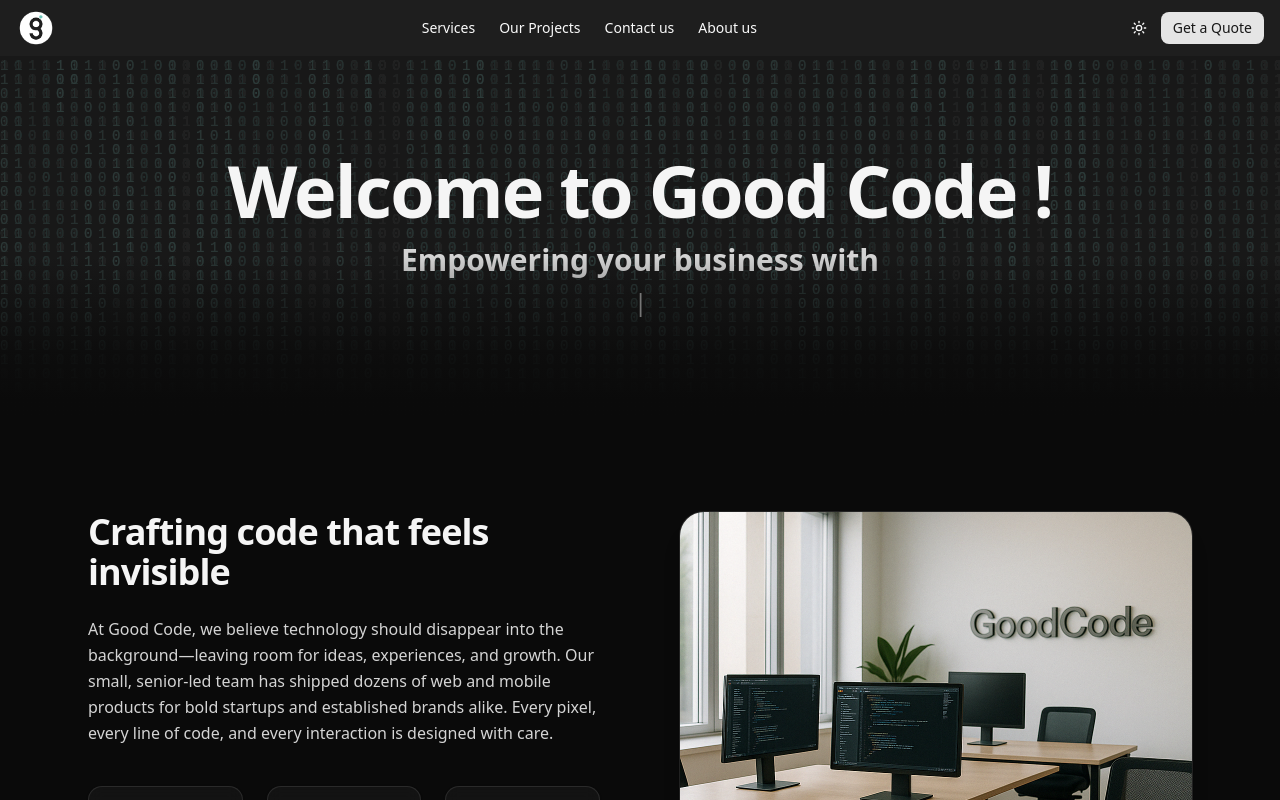
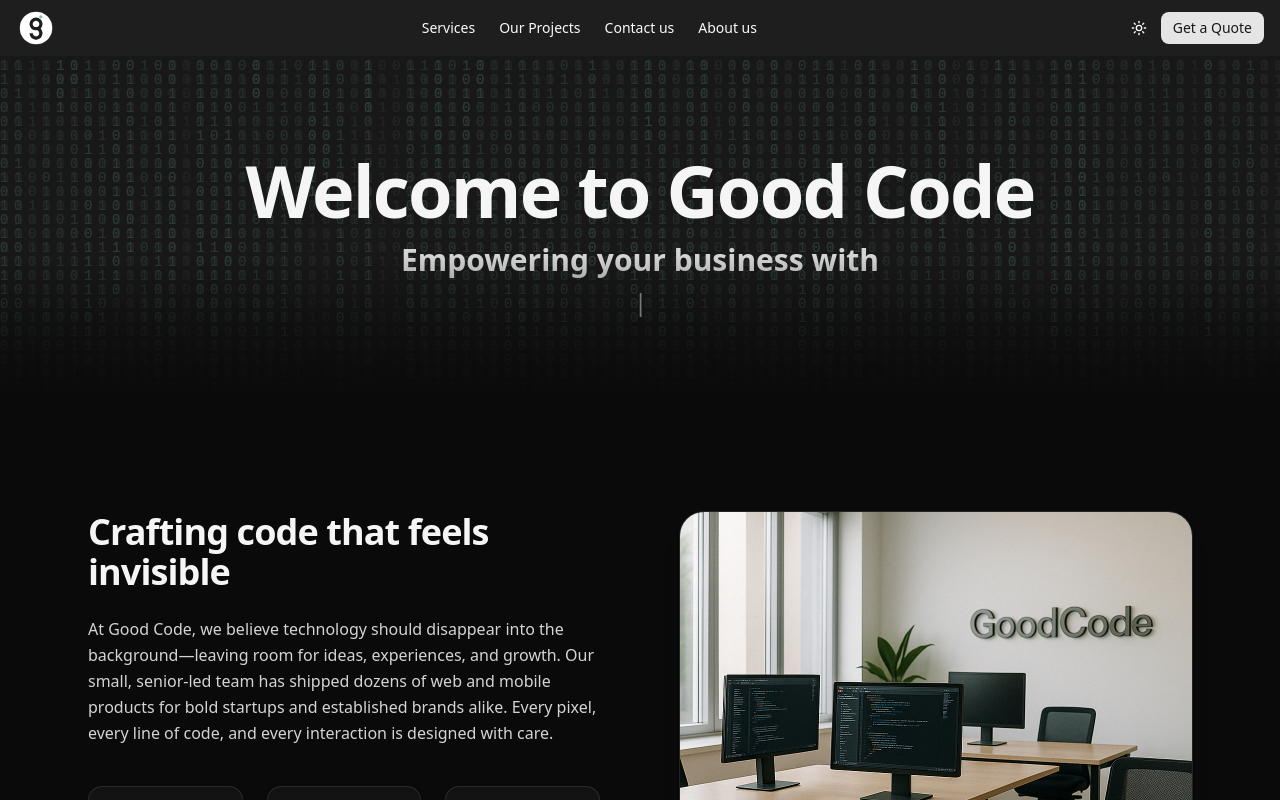
Before and after one commit to Good-Codes/home-site, a Next.js app: page / in a window 1280 px wide. Shown: the top 800 px of the page. Built offline with nearby package versions, Linux system fonts and the light colour scheme.

Commit message:
removed ! on the hero

```diff
--- a/components/hero.tsx
+++ b/components/hero.tsx
@@ -40,7 +40,7 @@ export default function Hero() {
       <div className="container mx-auto px-6 text-center">
         {/* Primary title */}
         <h1 className="mx-auto max-w-4xl text-5xl font-bold tracking-tight text-neutral-900 dark:text-neutral-100 md:text-7xl">
-          Welcome to Good Code !
+          Welcome to Good Code
         </h1>
 
         {/* Secondary subtitle */}
```
